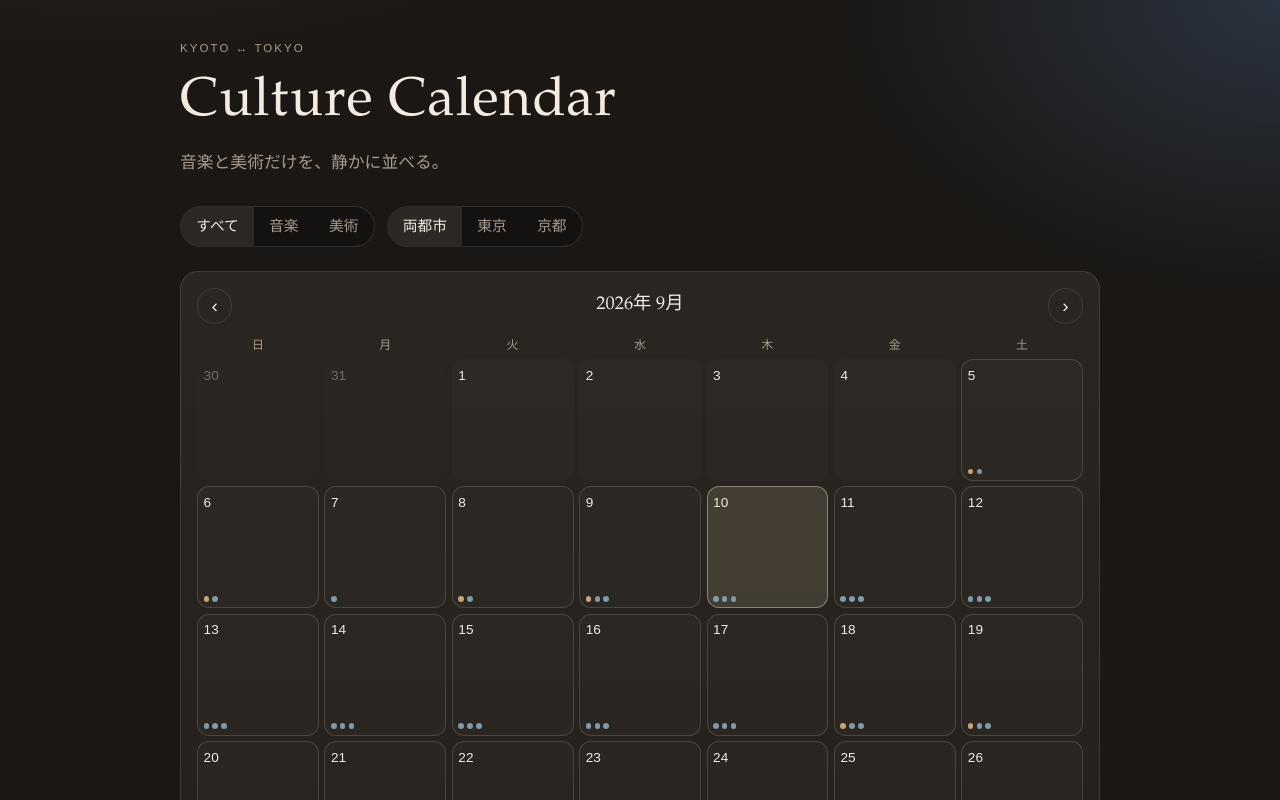
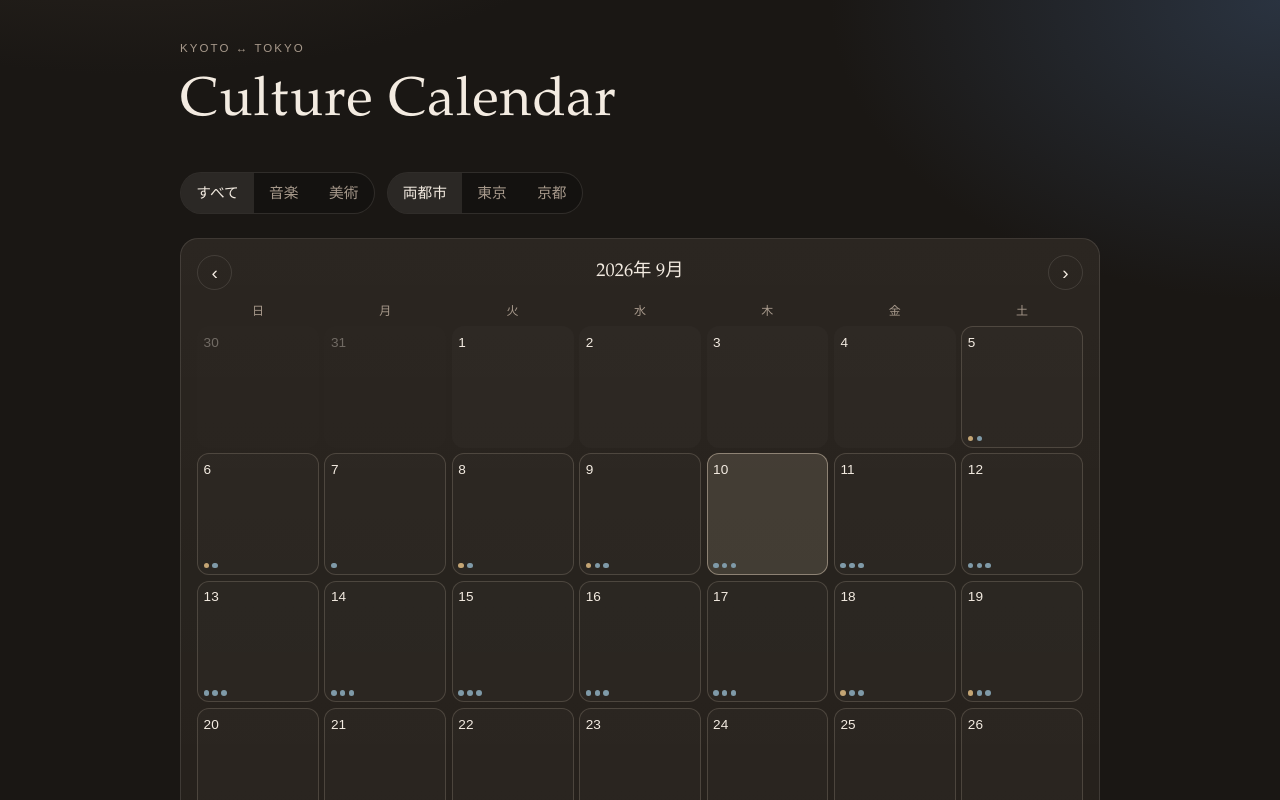
Before and after one commit to Licca-07/culture-calendar, a React (Vite) app: page / in a window 1280 px wide. Shown: the top 800 px of the page. Built offline with nearby package versions, Linux system fonts and the light colour scheme.

Commit message:
Remove calendar lede copy under the title

```diff
--- a/src/App.css
+++ b/src/App.css
@@ -52,12 +52,6 @@ h1 {
   font-weight: 500;
   font-size: clamp(2.2rem, 6vw, 3.4rem);
   letter-spacing: 0.02em;
-}
-
-.lede {
-  margin: 0;
-  color: var(--muted);
-  font-size: 1.05rem;
 }
 
 .seed-note {
--- a/src/App.tsx
+++ b/src/App.tsx
@@ -99,7 +99,6 @@ export default function App() {
       <header className="hero">
         <p className="eyebrow">Kyoto ↔ Tokyo</p>
         <h1>Culture Calendar</h1>
-        <p className="lede">音楽と美術だけを、静かに並べる。</p>
         {artistSeed?.makiImport?.status === 'missing' ? (
           <p className="seed-note">
             音楽はアーティスト起点。MAKIリスト未取り込み（いま core:{" "}
```
